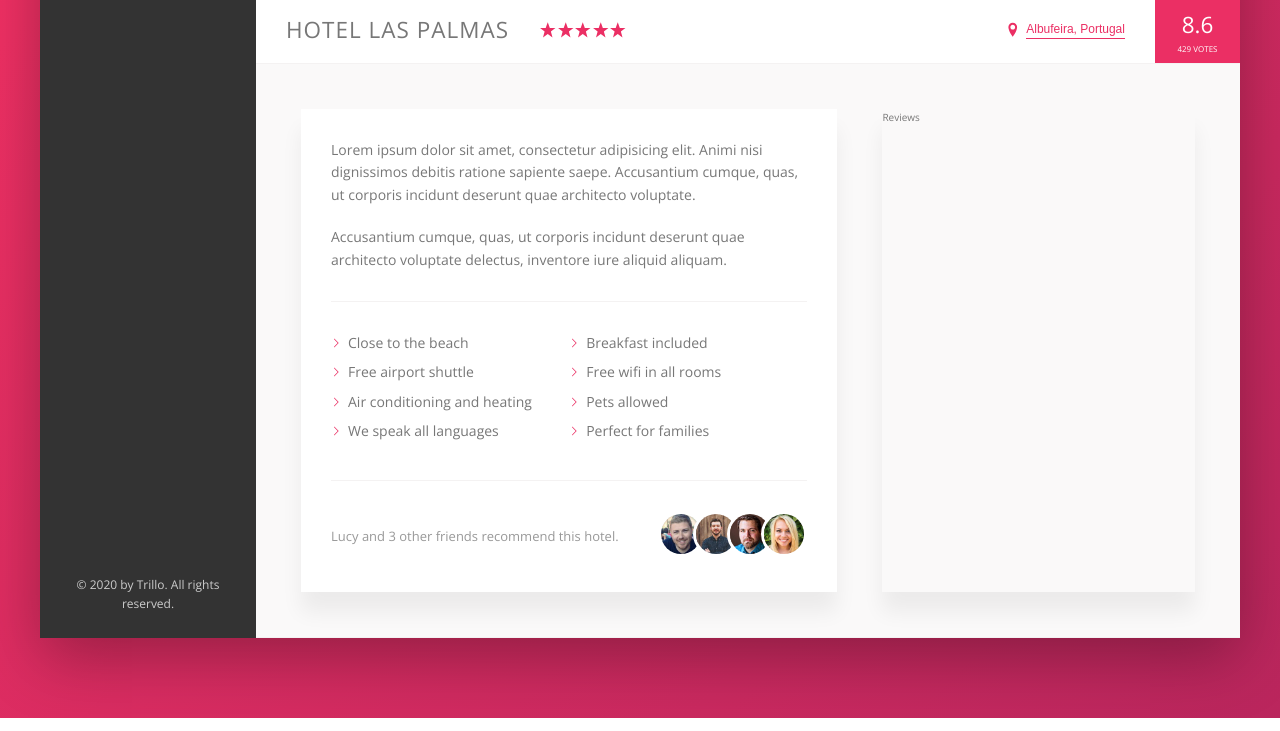
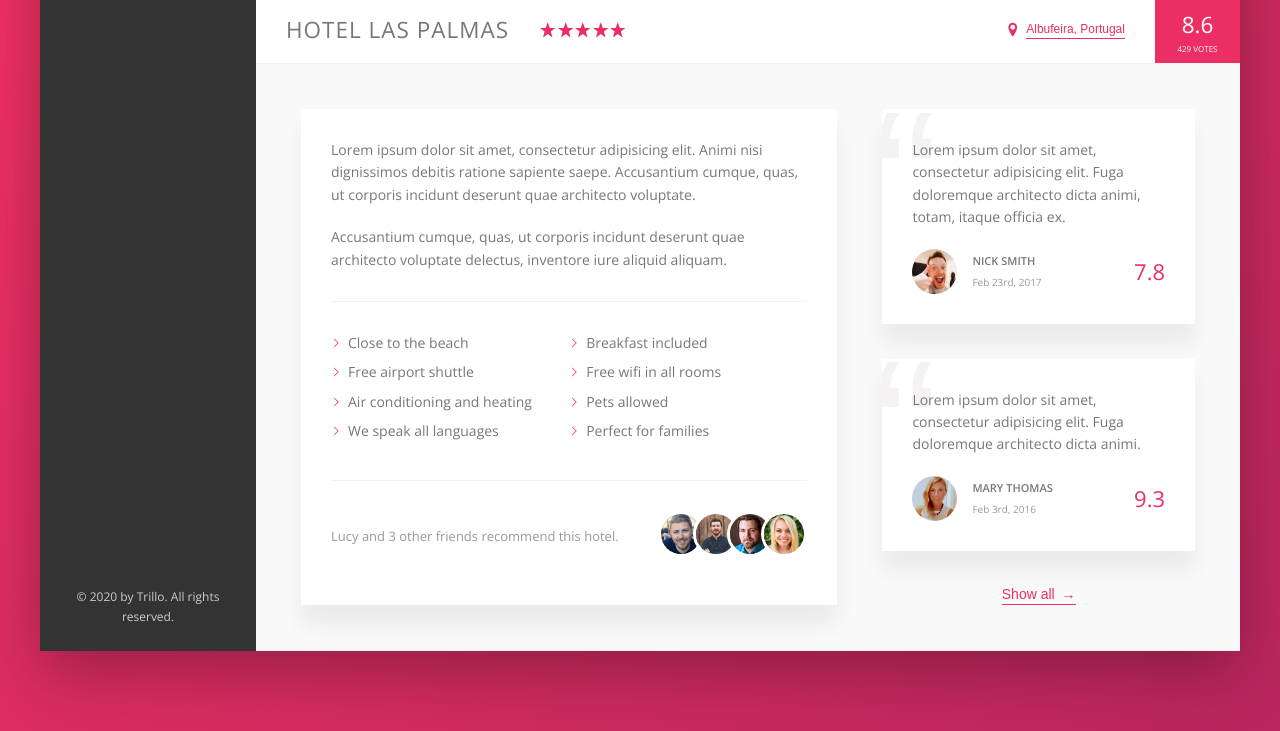
Before and after one commit to PFurtak/trillo-flex, a website: page index.html in a window 1280 px wide. Shown: the part 538-1269 px from the top of the page. Drawn offline with nearby package versions, Linux system fonts and the light colour scheme.

Commit message:
Finished user review section

```diff
--- a/index.html
+++ b/index.html
@@ -195,7 +195,40 @@
               </div>
             </div>
             <div class="user-reviews">
-              Reviews
+              <figure class="review">
+                <blockquote class="review__text">
+                  Lorem ipsum dolor sit amet, consectetur adipisicing elit. Fuga
+                  doloremque architecto dicta animi, totam, itaque officia ex.
+                </blockquote>
+                <figcaption class="review__user">
+                  <img src="img/user-1.jpg" alt="user" class="review__photo" />
+                  <div class="review__user-box">
+                    <p class="review__user-name">Nick Smith</p>
+                    <p class="review__user-date">Feb 23rd, 2017</p>
+                  </div>
+                  <div class="review__rating">
+                    7.8
+                  </div>
+                </figcaption>
+              </figure>
+
+              <figure class="review">
+                <blockquote class="review__text">
+                  Lorem ipsum dolor sit amet, consectetur adipisicing elit. Fuga
+                  doloremque architecto dicta animi.
+                </blockquote>
+                <figcaption class="review__user">
+                  <img src="img/user-2.jpg" alt="user" class="review__photo" />
+                  <div class="review__user-box">
+                    <p class="review__user-name">Mary Thomas</p>
+                    <p class="review__user-date">Feb 3rd, 2016</p>
+                  </div>
+                  <div class="review__rating">
+                    9.3
+                  </div>
+                </figcaption>
+              </figure>
+              <button class="btn-inline">Show all <span>&rarr;</span></button>
             </div>
           </div>
         </main>
--- a/sass/_components.scss
+++ b/sass/_components.scss
@@ -242,8 +242,16 @@
   cursor: pointer;
   transition: all 0.2s;
 
+  & span {
+    margin-left: 3px;
+    transition: margin-left 0.2s;
+  }
+
   &:hover {
     color: var(--color-grey-dark-1);
+    span {
+      margin-left: 8px;
+    }
   }
 
   &:focus {
@@ -324,3 +332,58 @@
     }
   }
 }
+
+.review {
+  box-shadow: 0 2rem 2rem rgba(0, 0, 0, 0.06);
+  background-color: #fff;
+  padding: 3rem;
+  margin-bottom: 3.5rem;
+  position: relative;
+  overflow: hidden;
+
+  &__text {
+    margin-bottom: 2rem;
+    z-index: 10;
+    position: relative;
+  }
+  &__user {
+    display: flex;
+    align-items: center;
+  }
+  &__photo {
+    height: 4.5rem;
+    width: 4.5rem;
+    border-radius: 50%;
+    margin-right: 1.5rem;
+  }
+  &__user-box {
+    margin-right: auto;
+  }
+  &__user-name {
+    font-size: 1.1rem;
+    font-weight: 600;
+    text-transform: uppercase;
+    margin-bottom: 0.4rem;
+  }
+  &__user-date {
+    font-size: 1rem;
+    color: var(--color-grey-dark-3);
+  }
+  &__rating {
+    color: var(--color-primary);
+    font-size: 2.2rem;
+    font-weight: 300;
+  }
+
+  &::before {
+    content: '\201C';
+    position: absolute;
+    top: -2.75rem;
+    left: -1rem;
+    line-height: 1;
+    font-size: 20rem;
+    color: var(--color-grey-light-2);
+    font-family: sans-serif;
+    z-index: 1;
+  }
+}
--- a/sass/_layout.scss
+++ b/sass/_layout.scss
@@ -36,6 +36,7 @@
 }
 
 .detail {
+  font-size: 1.4rem;
   display: flex;
   padding: 4.5rem;
   background-color: var(--color-grey-light-1);
@@ -43,7 +44,6 @@
 }
 
 .description {
-  font-size: 1.4rem;
   background-color: #fff;
   box-shadow: 0 2rem 2rem rgba(0, 0, 0, 0.06);
   padding: 3rem;
@@ -52,6 +52,8 @@
 }
 
 .user-reviews {
-  box-shadow: 0 2rem 2rem rgba(0, 0, 0, 0.06);
   flex: 1;
+  display: flex;
+  flex-direction: column;
+  align-items: center;
 }
```
Also changed, not shown: css/style.css.
